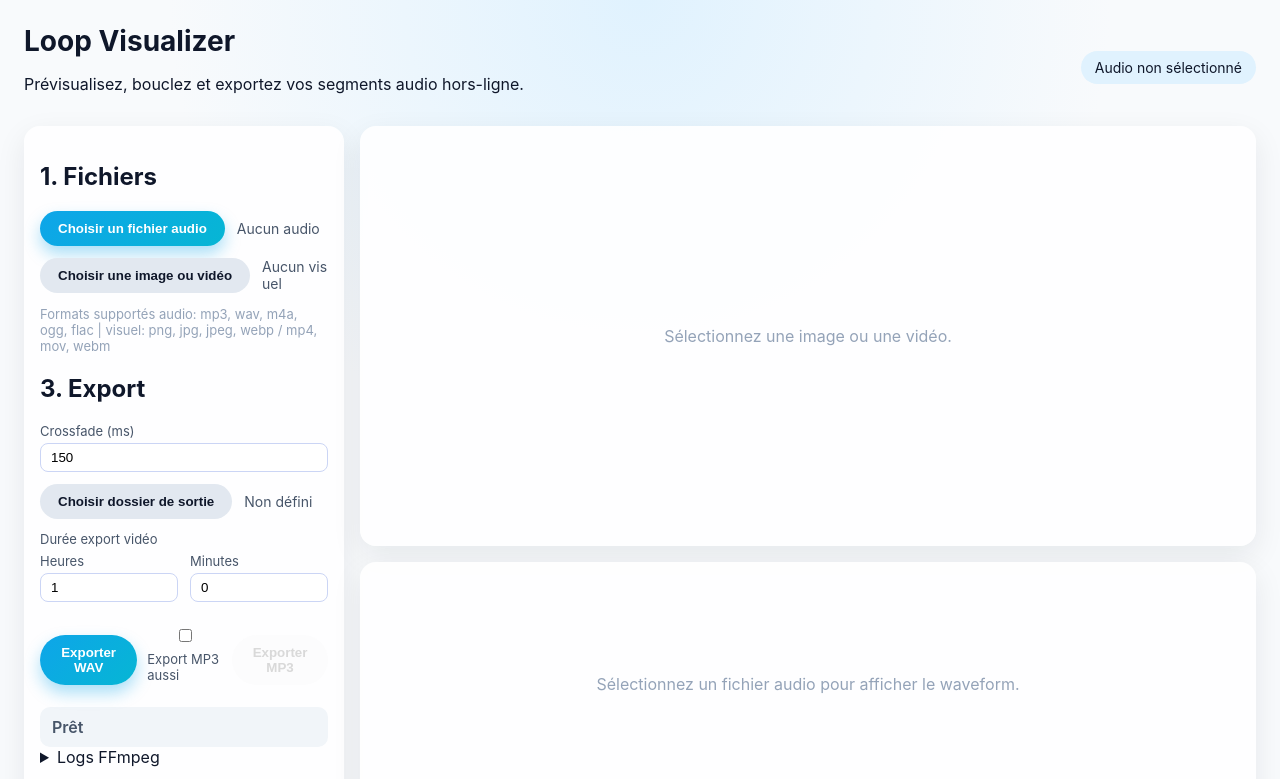
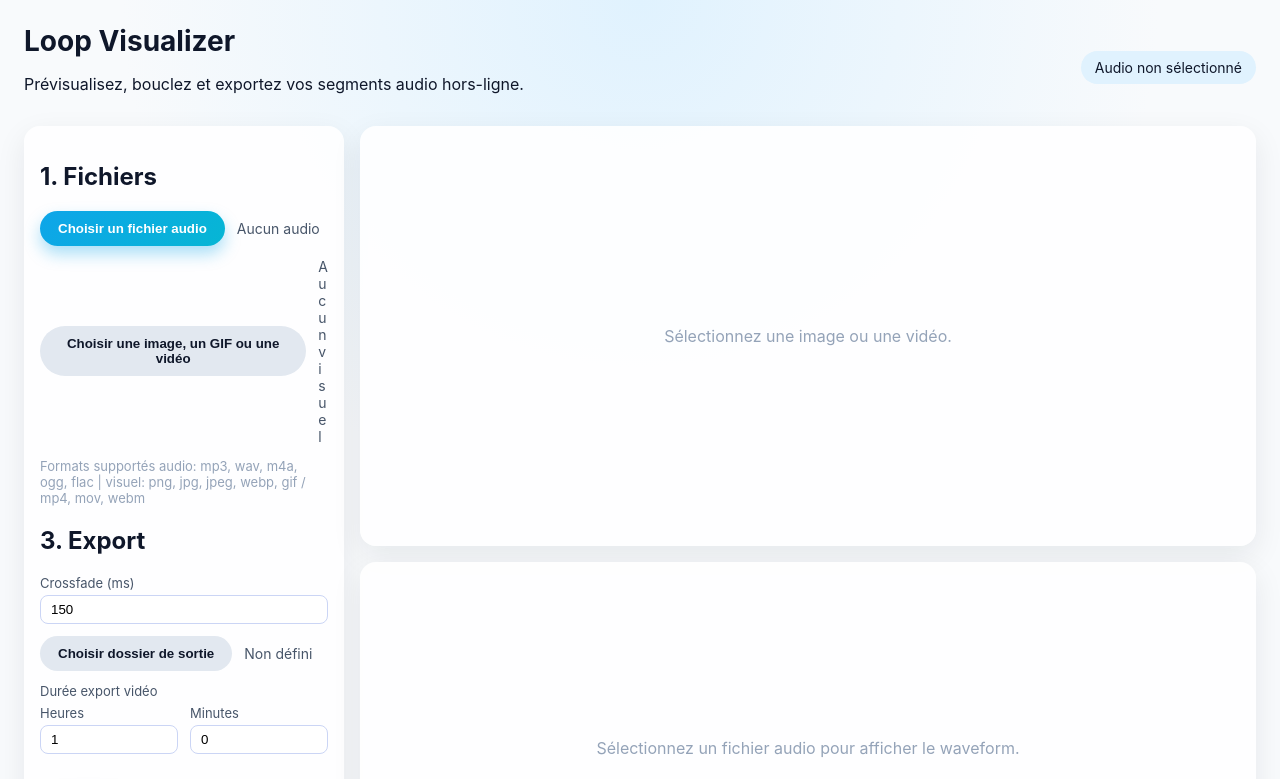
Before and after one commit to JeanBoudin/10hours, a React (Vite) app: page / in a window 1280 px wide. Shown: the top 779 px of the page. Built offline with nearby package versions, Linux system fonts and the light colour scheme.

Commit message:
add giff

```diff
--- a/src/components/ExportPanel.tsx
+++ b/src/components/ExportPanel.tsx
@@ -241,6 +241,8 @@ const ExportPanel = () => {
       ...visualArgs,
       '-filter_complex',
       audioFilter,
+      '-vf',
+      'scale=trunc(iw/2)*2:trunc(ih/2)*2',
       '-map',
       '1:v:0',
       '-map',
--- a/src/components/FilePicker.tsx
+++ b/src/components/FilePicker.tsx
@@ -3,7 +3,7 @@ import { basename } from '@tauri-apps/api/path';
 import { useAppStore } from '../state/useAppStore';
 
 const AUDIO_EXTENSIONS = ['mp3', 'wav', 'm4a', 'ogg', 'flac'];
-const IMAGE_EXTENSIONS = ['png', 'jpg', 'jpeg', 'webp'];
+const IMAGE_EXTENSIONS = ['png', 'jpg', 'jpeg', 'webp', 'gif'];
 const VIDEO_EXTENSIONS = ['mp4', 'mov', 'webm'];
 
 const FilePicker = () => {
@@ -47,8 +47,9 @@ const FilePicker = () => {
         const extension = selected.split('.').pop()?.toLowerCase() ?? '';
         const name = await basename(selected);
         if (IMAGE_EXTENSIONS.includes(extension)) {
-          setVisualFile({ path: selected, name, kind: 'image' });
-          setStatus('idle', 'Image chargée.');
+          const kind = extension === 'gif' ? 'gif' : 'image';
+          setVisualFile({ path: selected, name, kind });
+          setStatus('idle', extension === 'gif' ? 'GIF chargé.' : 'Image chargée.');
         } else if (VIDEO_EXTENSIONS.includes(extension)) {
           setVisualFile({ path: selected, name, kind: 'video' });
           setStatus('idle', 'Vidéo chargée.');
@@ -70,7 +71,7 @@ const FilePicker = () => {
         <div className="file-label">{audioFile ? audioFile.name : 'Aucun audio'}</div>
       </div>
       <div className="picker-row">
-        <button type="button" onClick={handlePickVisual} className="secondary">Choisir une image ou vidéo</button>
+        <button type="button" onClick={handlePickVisual} className="secondary">Choisir une image, un GIF ou une vidéo</button>
         <div className="file-label">{visualFile ? visualFile.name : 'Aucun visuel'}</div>
       </div>
       <p className="hint">Formats supportés audio: {AUDIO_EXTENSIONS.join(', ')} | visuel: {IMAGE_EXTENSIONS.join(', ')} / {VIDEO_EXTENSIONS.join(', ')}</p>
--- a/src/components/VisualPreview.tsx
+++ b/src/components/VisualPreview.tsx
@@ -14,7 +14,7 @@ const VisualPreview = ({ visual }: Props) => {
 
   return (
     <div className="visual-wrapper">
-      {visual.kind === 'image' ? (
+      {visual.kind === 'image' || visual.kind === 'gif' ? (
         <img src={source} alt={visual.name} className="visual-media" />
       ) : (
         <video src={source} className="visual-media" muted loop autoPlay playsInline controls={false} />
--- a/src/state/useAppStore.ts
+++ b/src/state/useAppStore.ts
@@ -9,7 +9,7 @@ export type AudioFile = {
 export type VisualFile = {
   path: string;
   name: string;
-  kind: 'image' | 'video';
+  kind: 'image' | 'video' | 'gif';
 };
 
 type ExportStatus = 'idle' | 'exporting' | 'success' | 'error';
```
